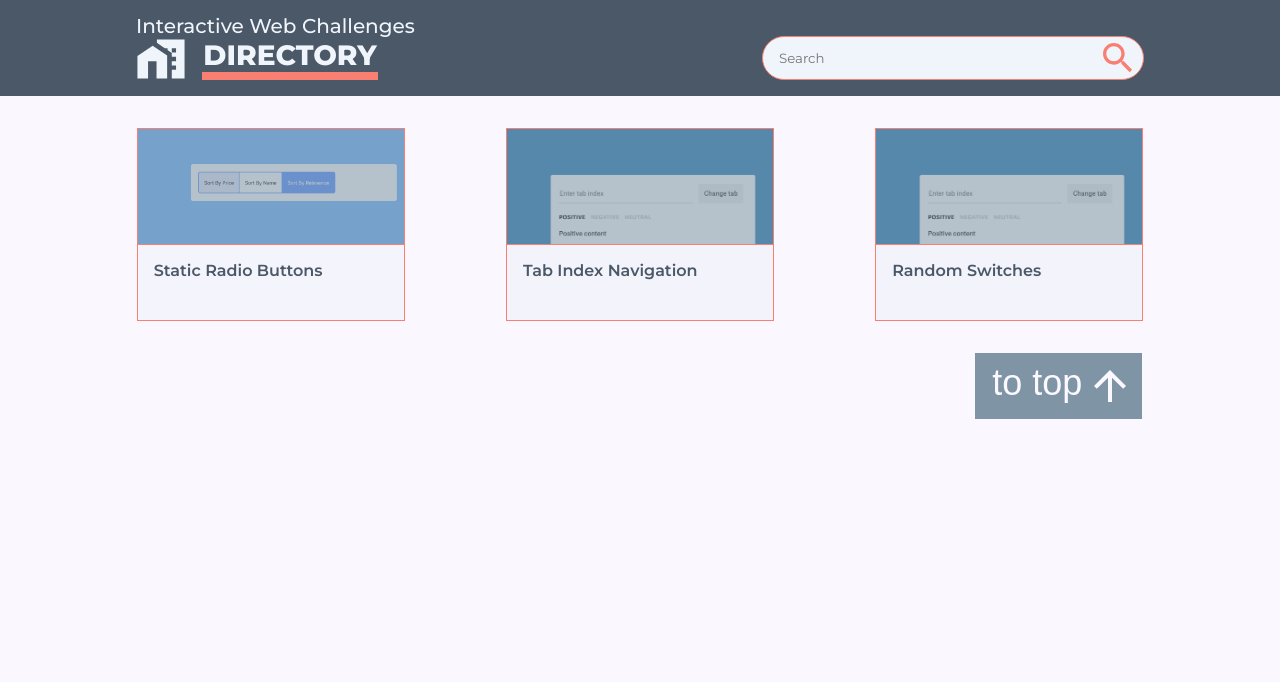
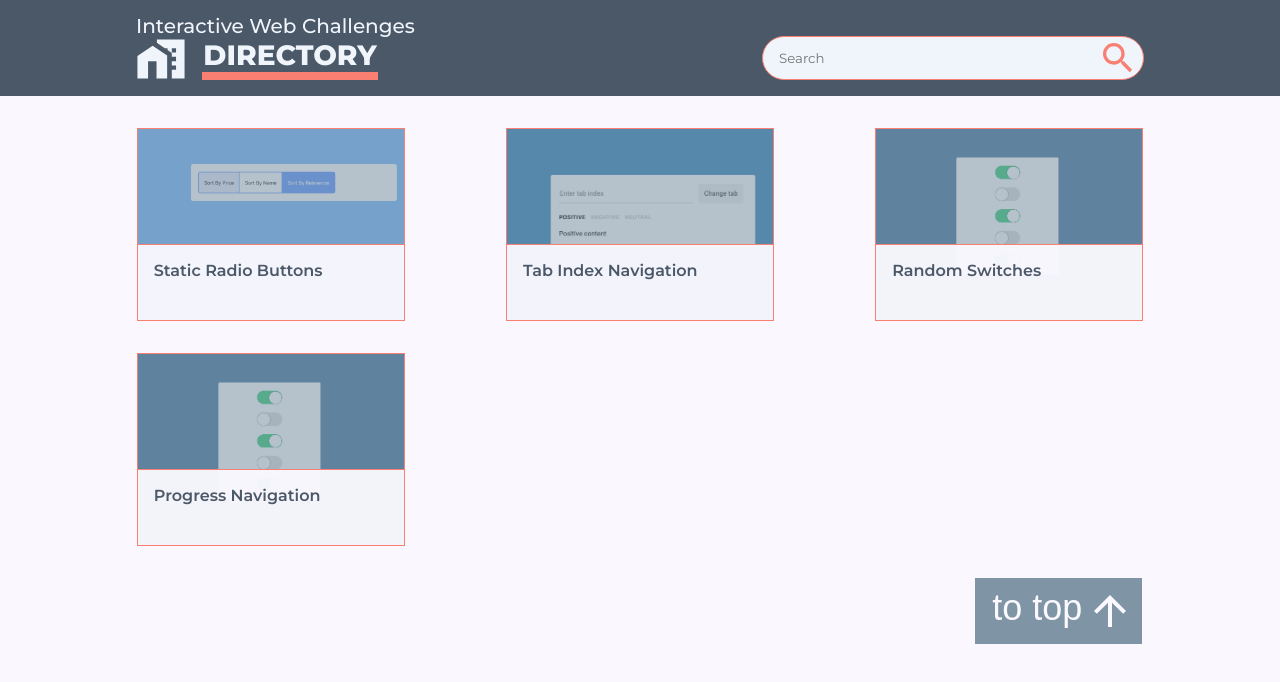
Before and after one commit to nicobartholom3w/interactive_webcomponent_app, an Angular app: page / in a window 1280 px wide. Shown: the top 682 px of the page. Built offline with nearby package versions, Linux system fonts and the light colour scheme.

Commit message:
(feat) Added progress-navigation module and component with basic setup.

```diff
--- a/src/app/app-routing.module.ts
+++ b/src/app/app-routing.module.ts
@@ -6,6 +6,7 @@ import { ChallengesComponent } from './challenges/challenges/challenges.componen
 import { StaticRadioButtonsComponent } from './challenges/static-radio-buttons/static-radio-buttons/static-radio-buttons.component';
 import { TabIndexNavigationComponent } from './challenges/tab-index-navigation/tab-index-navigation.component';
 import { RandomSwitchesComponent } from './challenges/random-switches/random-switches.component';
+import { ProgressNavigationComponent } from './challenges/progress-navigation/progress-navigation.component';
 
 
 const routes: Routes = [
@@ -32,6 +33,10 @@ const routes: Routes = [
       {
         path: 'random-switches',
         component: RandomSwitchesComponent
+      },
+      {
+        path: 'progress-navigation',
+        component: ProgressNavigationComponent
       }
   ]
   }
--- a/src/app/app.module.ts
+++ b/src/app/app.module.ts
@@ -11,6 +11,7 @@ import { StaticRadioButtonsModule } from './challenges/static-radio-buttons/stat
 import { TabIndexNavigationModule } from './challenges/tab-index-navigation/tab-index-navigation.module';
 import { FormsModule } from '@angular/forms';
 import { RandomSwitchesModule } from './challenges/random-switches/random-switches.module';
+import { ProgressNavigationModule } from './challenges/progress-navigation/progress-navigation.module';
 
 
 
@@ -28,6 +29,7 @@ import { RandomSwitchesModule } from './challenges/random-switches/random-switch
     StaticRadioButtonsModule,
     TabIndexNavigationModule,
     RandomSwitchesModule,
+    ProgressNavigationModule,
     FormsModule
   ],
   providers: [],
--- a/src/app/challenges/challenges.service.ts
+++ b/src/app/challenges/challenges.service.ts
@@ -14,7 +14,8 @@ export class ChallengesService {
   challengesArr: Challenge[] = [
     { name: 'Static Radio Buttons', imagePath: 'assets/images/challenges_imgs/static_radio_buttons.png', link: 'static-radio-buttons' },
     { name: 'Tab Index Navigation', imagePath: 'assets/images/challenges_imgs/tab_index_navigation.png', link: 'tab-index-navigation' },
-    { name: 'Random Switches', imagePath: 'assets/images/challenges_imgs/tab_index_navigation.png', link: 'random-switches' }
+    { name: 'Random Switches', imagePath: 'assets/images/challenges_imgs/random-switches.png', link: 'random-switches' },
+    { name: 'Progress Navigation', imagePath: 'assets/images/challenges_imgs/random-switches.png', link: 'progress-navigation' }
 
   ]
 
--- /dev/null
+++ b/src/app/challenges/progress-navigation/progress-navigation.component.html
@@ -0,0 +1,7 @@
+<div class="container">
+    <div class="card">
+        <div class="card__content">
+
+        </div>
+    </div>
+</div>
--- /dev/null
+++ b/src/app/challenges/progress-navigation/progress-navigation.component.scss
@@ -0,0 +1,27 @@
+.container {
+    height: calc(100% - 4.5rem);
+    width: 100%;
+    background-color: rgba(142, 68, 173, 1);
+    display: flex;
+    justify-content: center;
+    font-family: 'Roboto', sans-serif;
+}
+
+.card {
+    width: 22.5rem;
+    height: 5rem;
+    border-radius: .15rem;
+    background-color: white;
+    margin-top: 4.25rem;
+    box-shadow: 0 1px 2px -1px rgba(0, 0, 0, .5);
+    box-sizing: border-box;
+    &__content {
+        height: 100%;
+        width: 100%;
+        display: flex;
+        flex-direction: column;
+        justify-content: space-evenly;
+        align-items: center;
+        box-sizing: border-box;
+    }
+}
--- /dev/null
+++ b/src/app/challenges/progress-navigation/progress-navigation.component.ts
@@ -0,0 +1,15 @@
+import { Component, OnInit } from '@angular/core';
+
+@Component({
+  selector: 'app-progress-navigation',
+  templateUrl: './progress-navigation.component.html',
+  styleUrls: ['./progress-navigation.component.scss']
+})
+export class ProgressNavigationComponent implements OnInit {
+
+  constructor() { }
+
+  ngOnInit() {
+  }
+
+}
```
Also changed, not shown: src/app/challenges/progress-navigation/progress-navigation.module.ts (added, +16 -0 lines), src/assets/images/challenges_imgs/random-switches.png (added), 1 other file (tests, documents, lock files or other folders).
